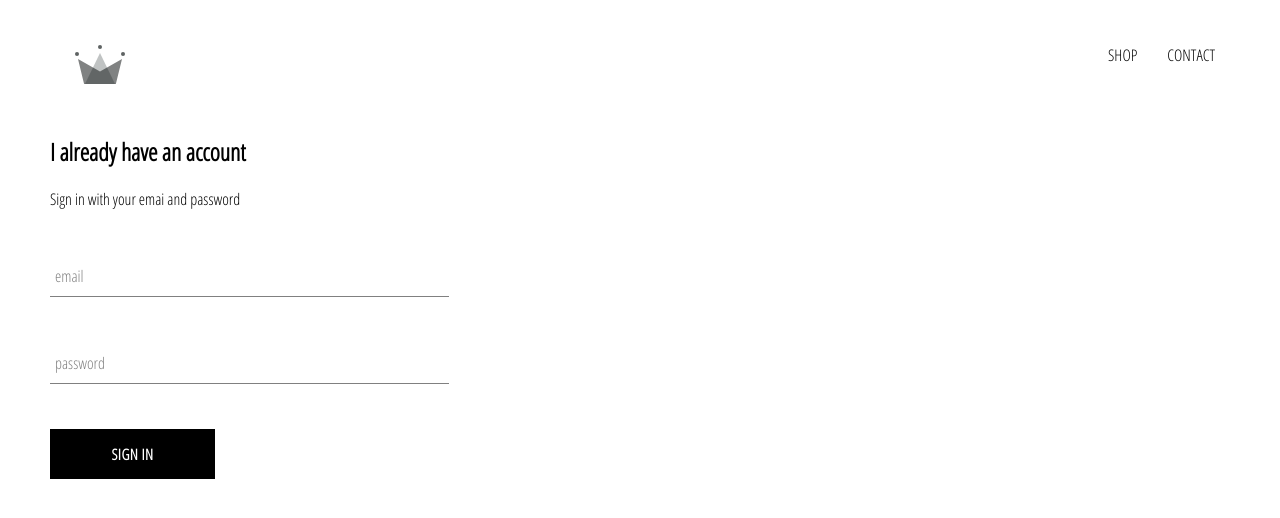
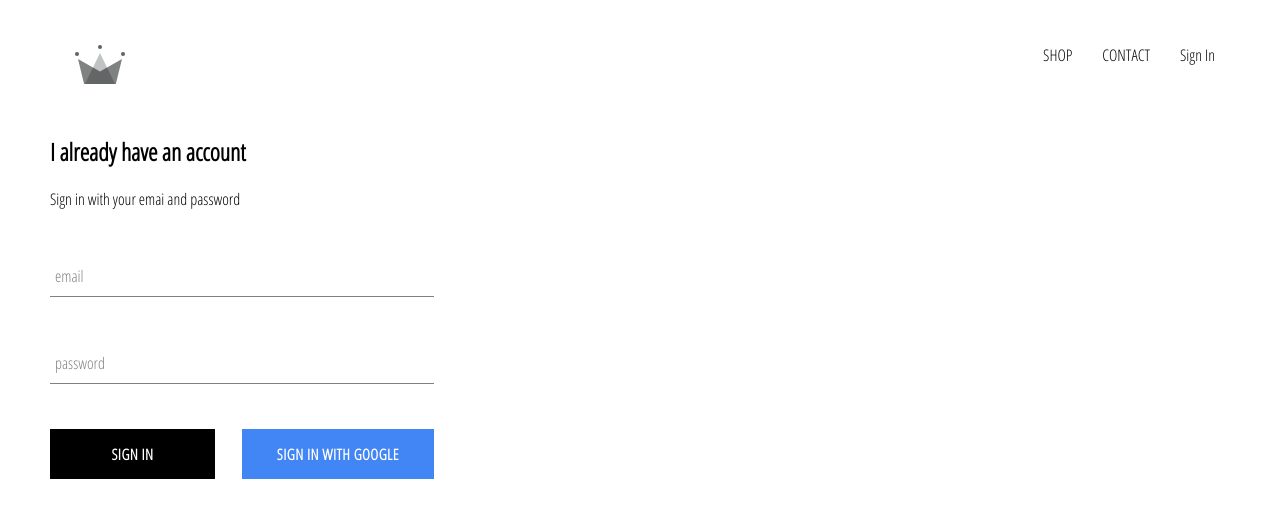
Before and after one commit to FHSAF/fedasamehShp.github.io, a React (Create React App) app: page /sign-in in a window 1280 px wide. Shown: the top 518 px of the page. Built offline with nearby package versions, Linux system fonts and the light colour scheme; no server answers.

Commit message:
integrated firebase into application, created sign in page in with sign in componint add sign in with google

```diff
--- a/src/App.css
+++ b/src/App.css
@@ -14,3 +14,7 @@
   padding: 5px 30px;
   }
 }
+
+*{
+  box-sizing: border-box;
+}
--- a/src/App.js
+++ b/src/App.js
@@ -7,18 +7,44 @@
 import ShopPage from './Pages/shop/shop.component.jsx';
 import Header from './Components/header/header.component.jsx'
 import SignInSignUp from './Components/sign-in-sign-up/sign-in-sign-up.component.jsx'
+import {auth} from './firebase/firebase.utils'
 
-function App() {
+class App extends React.Component {
+  constructor() {
+    super();
+
+    this.state = {
+      currentUser: null
+    }
+  }
+
+  unsubscribeFromAuth = null;
+
+  componentDidMount() {
+    this.unsubscribeFromAuth = auth.onAuthStateChanged(user => {
+      this.setState({currentUser: user});
+
+      console.log(user);
+    })
+  }
+
+  componentWillUnmount() {
+    this.unsubscribeFromAuth();
+  }
+
+
+  render() {
     return (
       <div>
-      <Header />
+        <Header currentUser={this.state.currentUser} />
         <Switch>
           <Route exact path='/' component={HomePage} />
           <Route path='/shop' component={ShopPage} />
-        <SignInSignUp path='/sign-in' />
+          <Route path='/sign-in' component={SignInSignUp} />
         </Switch>
       </div>
     );
     }
+}
 
 export default App;
--- a/src/Components/custom-button/custom-button.component.jsx
+++ b/src/Components/custom-button/custom-button.component.jsx
@@ -3,8 +3,8 @@
 import './custom-button.styles.scss';
 
 
-const CustonButton = ({children, ...otherProps}) => (
-    <button className='custom-button' {...otherProps}>
+const CustonButton = ({children, isGoogleSignIn, ...otherProps}) => (
+    <button className={`${isGoogleSignIn ? 'google-sign-in': ''} custom-button`} {...otherProps}>
         {children}
     </button>
 );
--- a/src/Components/custom-button/custom-button.styles.scss
+++ b/src/Components/custom-button/custom-button.styles.scss
@@ -19,4 +19,12 @@
       color: black;
       border: 1px solid black;
     }
+
+    &.google-sign-in{
+      background-color: #4285f4;
+      &:hover{
+        background-color: #357ae8;
+        border: none;
+      }
+    }
   }
--- a/src/Components/header/header.component.jsx
+++ b/src/Components/header/header.component.jsx
@@ -4,9 +4,11 @@
 
 import { ReactComponent as Logo } from '../../assets/crown.svg'
 
+import {auth} from '../../firebase/firebase.utils'
+
 import './header.styles.scss'
 
-const Header = () => (
+const Header = ({currentUser}) => (
     <div className='header'>
         <Link className='logo-container' to="/">
             <Logo className='logo' />
@@ -19,6 +21,12 @@
             <Link className='option' to='/shop'>
                 CONTACT
             </Link>
+            {
+               currentUser ?
+               <div className='option' onClick={() => auth.signOut()}>Sign Out</div>
+               :
+               <Link className='option' to='/sign-in'>Sign In</Link>
+            }
         </div>
     </div>
 )
--- a/src/Components/header/header.styles.scss
+++ b/src/Components/header/header.styles.scss
@@ -20,6 +20,7 @@
 
       .option {
         padding: 10px 15px;
+        cursor: pointer;
       }
     }
   }
--- a/src/Components/menu-item/menu-item.styles.scss
+++ b/src/Components/menu-item/menu-item.styles.scss
@@ -46,7 +46,7 @@
 
     .content {
       height: 90px;
-      padding: 0 10px;
+      padding: 0 30px;
       display: flex;
       flex-direction: column;
       align-items: center;
--- a/src/Components/sing-in/sign-in.styles.scss
+++ b/src/Components/sing-in/sign-in.styles.scss
@@ -8,7 +8,13 @@
     .title{
         margin: 10px;
     }
+
+    .button{
+        display: flex;
+        justify-content: space-between;
+    }
     @media screen and (max-width: $break-small) {
-        width: auto;
-      }
+          width: auto;
+    }
+
 }
--- a/src/Components/sing-in/sing-in.component.jsx
+++ b/src/Components/sing-in/sing-in.component.jsx
@@ -3,6 +3,8 @@
 import FormInput from '../form-input/form-input.component.jsx'
 
 import CustomButton from '../custom-button/custom-button.component.jsx'
+
+import { signInWithGoogle } from '../../firebase/firebase.utils.js'
 
 import './sign-in.styles.scss';
 
@@ -46,7 +48,15 @@
                         handleChange={this.handleChange}
                         vlaue={this.state.email} required />
 
-                    <CustomButton type="submit">Sign In</CustomButton>
+                    <div className='button'>
+
+                        <CustomButton type="submit">Sign In</CustomButton>
+                        <CustomButton onClick={signInWithGoogle} isGoogleSignIn>
+                            {' '}
+                            Sign in with Google
+                            {' '}
+                        </CustomButton>
+                    </div>
                 </form>
             </div>
         )
--- /dev/null
+++ b/src/firebase/firebase.utils.js
@@ -0,0 +1,26 @@
+import firebase from 'firebase/app';
+
+import 'firebase/firestore';
+import 'firebase/auth';
+
+const config = {
+    apiKey: "AIzaSyDduOGHGv94MRbI9JXRv0obqIMcGzeosQU",
+    authDomain: "theta-computing-258721.firebaseapp.com",
+    databaseURL: "https://theta-computing-258721.firebaseio.com",
+    projectId: "theta-computing-258721",
+    storageBucket: "theta-computing-258721.appspot.com",
+    messagingSenderId: "874736963665",
+    appId: "1:874736963665:web:fa8010f4450d9d9f102870",
+    measurementId: "G-CYQ2TLQTCG"
+  }
+
+firebase.initializeApp(config)
+
+export const auth = firebase.auth()
+
+export const firestore = firebase.firestore();
+const provider = new firebase.auth.GoogleAuthProvider();
+provider.setCustomParameters({prompt: 'select_account'});
+export const signInWithGoogle = () => auth.signInWithPopup(provider);
+
+export default firebase;
```
Lines whose indentation alone changed are shown as unchanged.
